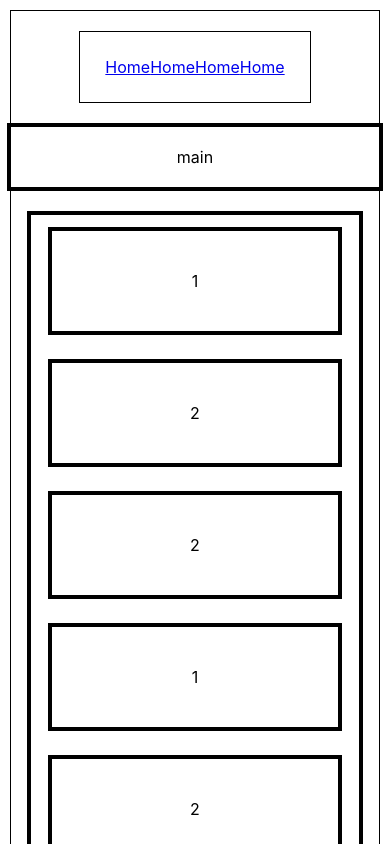
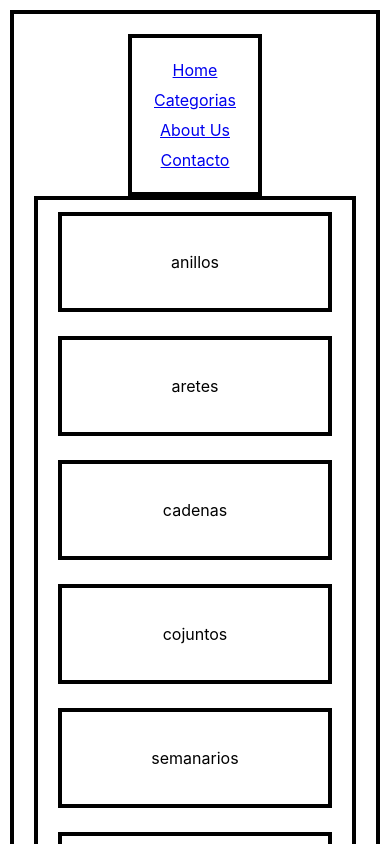
Before and after one commit to barbaroreyes/lamango, a React (Create React App) app: page / in a window 390 px wide. Shown: the top 844 px of the page. Built offline with nearby package versions, Linux system fonts and the light colour scheme.

Commit message:
added-categories

```diff
--- a/src/App.css
+++ b/src/App.css
@@ -1,3 +1,8 @@
+*{
+  margin: 0;
+  padding: 0;
+  box-sizing: border-box;
+}
 .App {
   text-align: center;
 }
@@ -10,14 +15,19 @@
     justify-content:center;
     flex-direction: column;
     align-items: center;
-    border: 1px solid black;
+    border: 4px solid black;
+  }.navigation{
+    display: flex;
+    justify-content: center;
+    flex-direction: column;
+    align-items: center;
 
-
-
-  }.navigation{
-    border: 1px solid black;
-    padding: 25px;
-  }.main{
+    border: 4px solid black;
+    padding: 17px;
+  }.navigation a{
+    margin: 5px;
+  }
+  .main{
     border: 4px solid black;
     width: 100%;
     margin: 20px;
--- a/src/App.js
+++ b/src/App.js
@@ -9,6 +9,7 @@ function App() {
        <Route exact path="/">
          <Home/>
        </Route>
+
      </Switch>
 
     </div>
--- a/src/pages/Home.js
+++ b/src/pages/Home.js
@@ -5,22 +5,26 @@ const Home = () => {
     <div className="home">
         <nav className="navigation">
         <Link to ='/'>Home</Link>
-        <Link to ='/'>Home</Link>
-        <Link to ='/'>Home</Link>
-        <Link to ='/'>Home</Link>
+        <Link to ='/categorias'>Categorias</Link>
+        <Link to ='/about'>About Us</Link>
+        <Link to ='/contact'>Contacto</Link>
+
+
+
 
 
         </nav>
-        <div className="main">
+        {/* <div className="main">
             main
-        </div>
+        </div> */}
         <footer>
-            <div className="footer-item">1</div>
-            <div className="footer-item">2</div>
-            <div className="footer-item">2</div>
-            <div className="footer-item">1</div>
-            <div className="footer-item">2</div>
-            <div className="footer-item">2</div>
+            <div className="footer-item">anillos</div>
+            <div className="footer-item">aretes</div>
+            <div className="footer-item">cadenas</div>
+            <div className="footer-item">cojuntos</div>
+            <div className="footer-item">semanarios</div>
+            <div className="footer-item">dijes</div>
+            <div className="footer-item">tobillerras</div>
         </footer>
 
 
```
